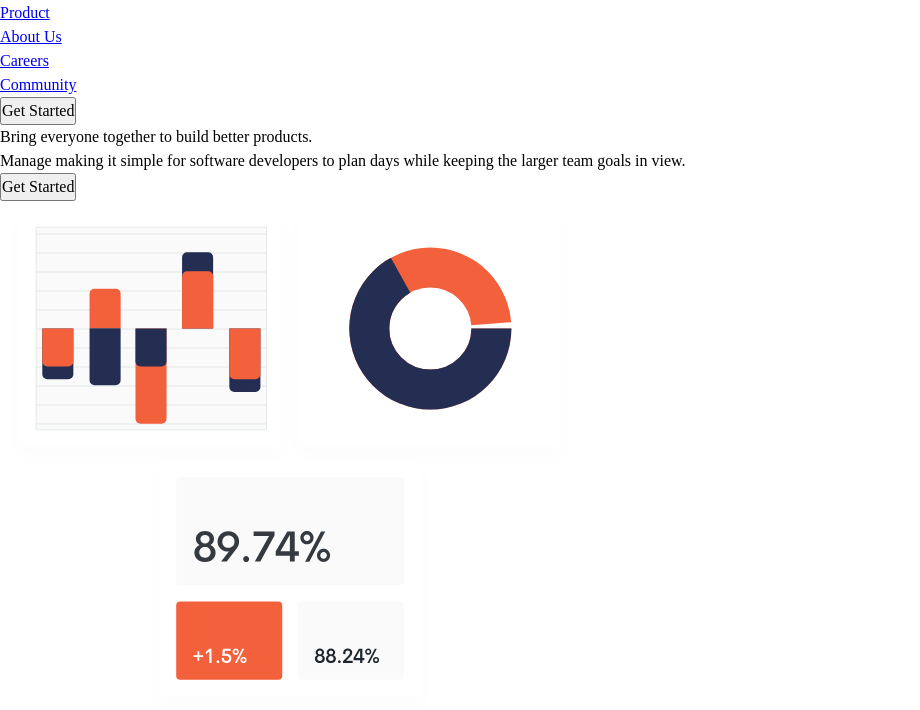
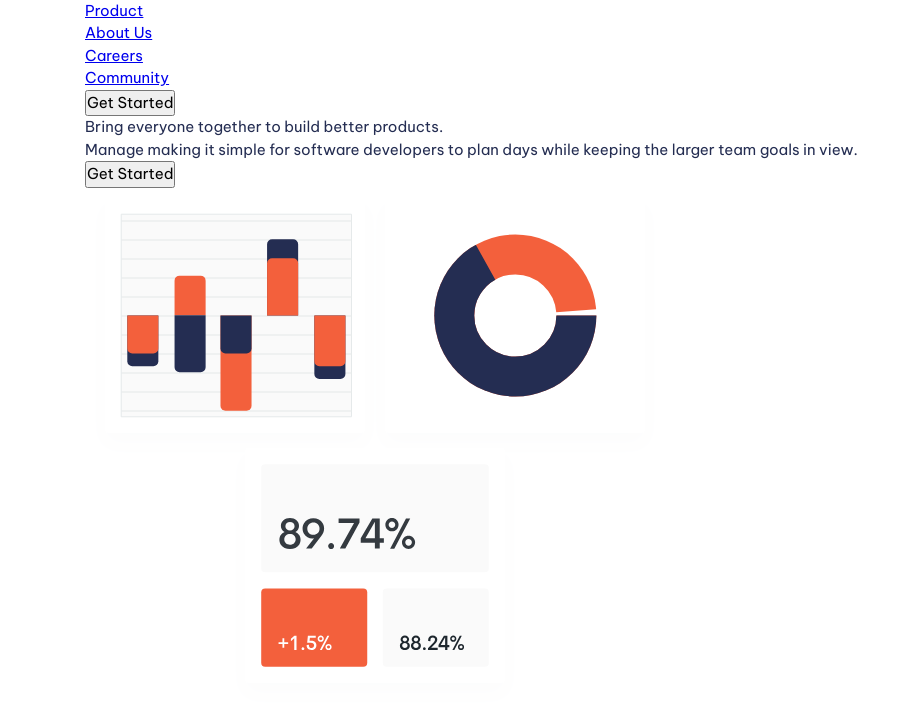
Before and after one commit to Yasir-Khan22/Landing__Page, a website built with Vite: page index.html in a window 1280 px wide. Shown: the part 47-757 px from the top of the page, without its empty margins (0-920 px from the left). Built offline with nearby package versions, Linux system fonts and the light colour scheme.

Commit message:
css added

```diff
--- a/style.css
+++ b/style.css
@@ -116,3 +116,20 @@ svg {
     scroll-behavior: auto !important;
   }
 }
+
+/*
+* general styling here:
+*/
+body {
+  font-size: var(--fs-body);
+  font-family: var(--ff-body);
+  color: var(--clr-primary-400);
+}
+
+.container {
+  --max-width: 1110px;
+  --padding: 1rem;
+
+  width: min(var(--max-width), 100% - (var(--padding) * 2));
+  margin-inline: auto;
+}
```
